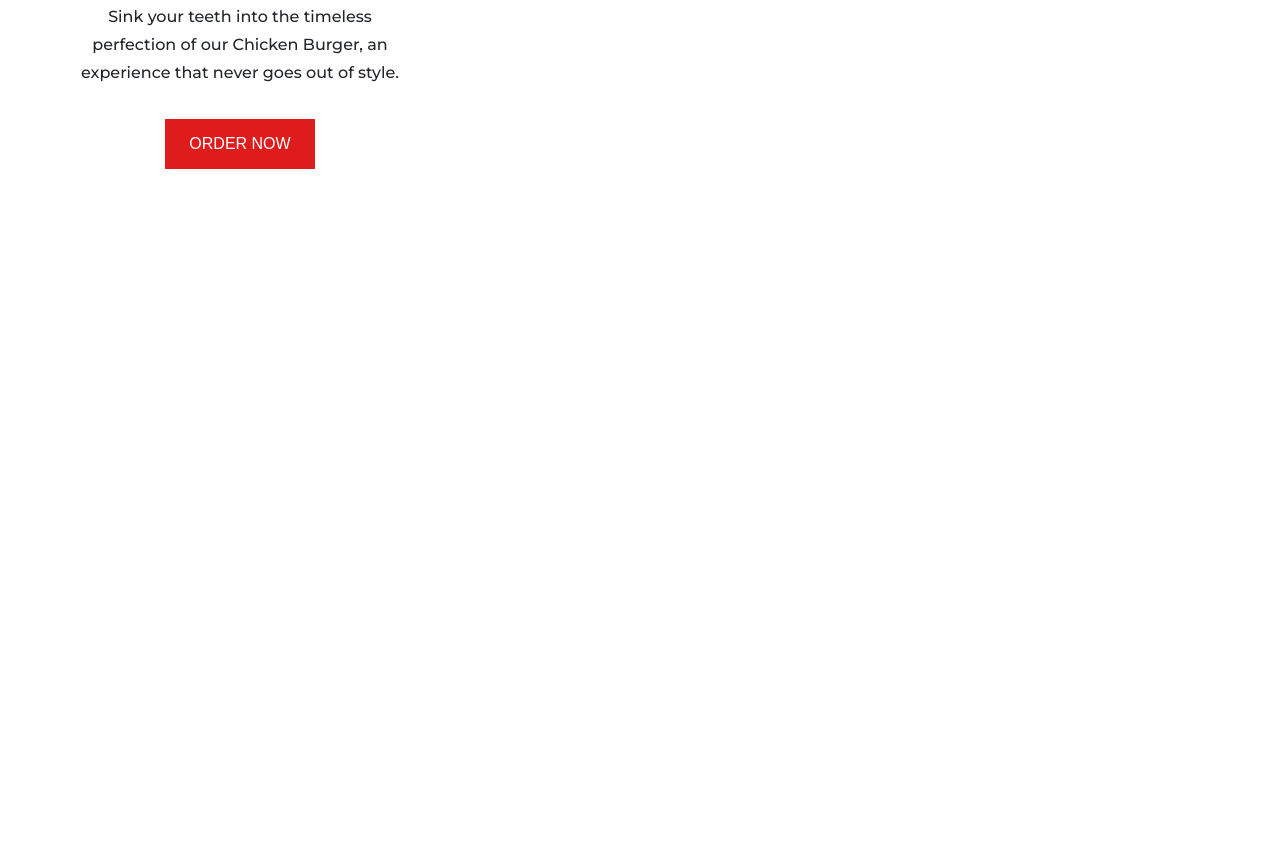
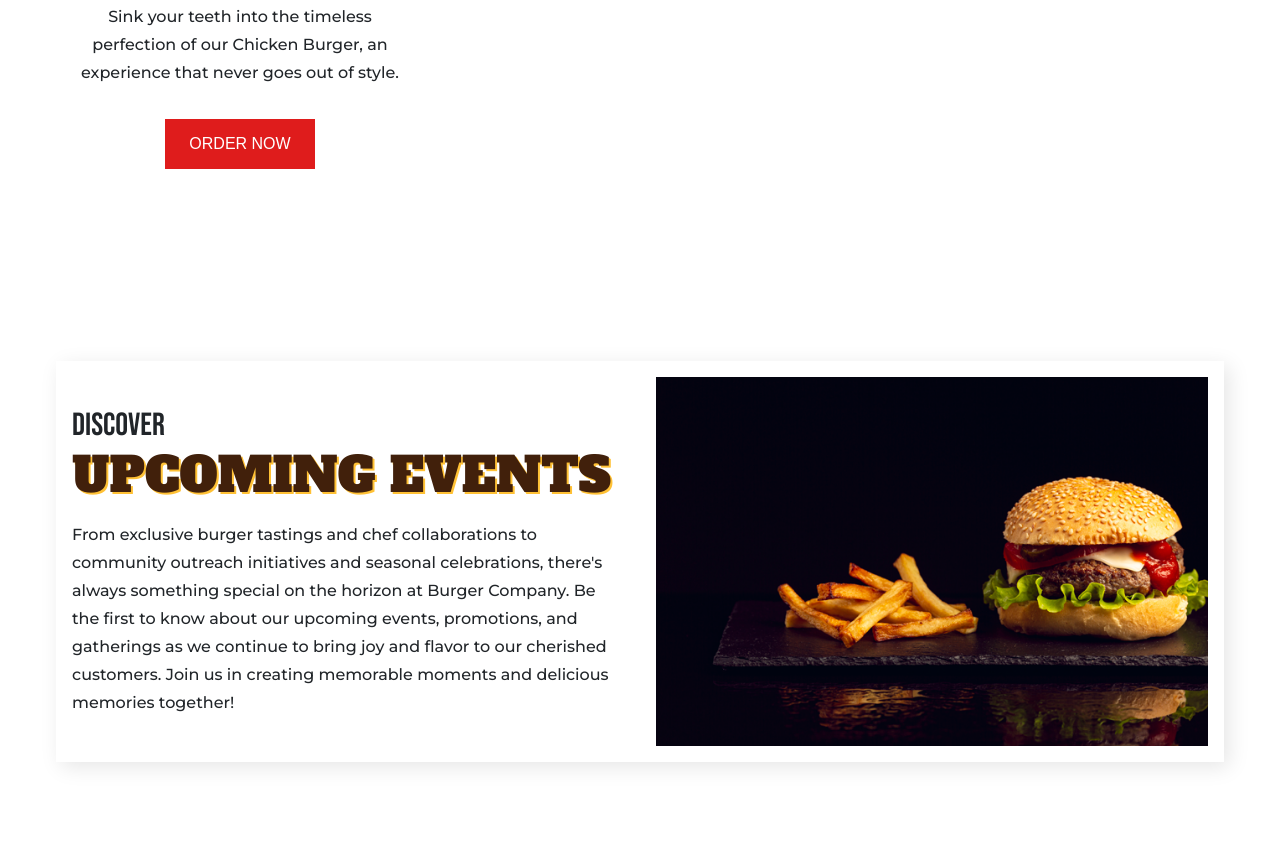
Before and after one commit to sudarshanshelke25/BurgerHaven-LandingPage, a plain HTML site: page index.html in a window 1280 px wide. Shown: the part 1880-2722 px from the top of the page. Before the commit the page ends 2161 px from the top, so only its background shows below. Drawn offline with nearby package versions, Linux system fonts and the light colour scheme.

Commit message:
4th Commit: Create EventSection for BurgerHaven

```diff
--- a/index.html
+++ b/index.html
@@ -76,8 +76,8 @@
         </div>
     </section>
 
-    <section class="order">
-        <div class="section-container order-container" id="menu">
+    <section class="order" id="menu">
+        <div class="section-container order-container" >
             <h3>ALWAYS TASTEY BURGER</h3>
             <h2 class="section-header">
                 CHOOSE & ENJOY
@@ -129,6 +129,32 @@
         </div>
     </section>
 
+    <section class="event" id="event">
+        <div class="section-container event-container">
+            <div class="event-grid">
+                <div class="event-image">
+                    <img src="assets/event.png" alt="event">
+                </div>
+                <div class="event-content">
+                    <h3>
+                        Discover
+                    </h3>
+                    <h2 class="section-header">
+                        UPCOMING EVENTS
+                    </h2>
+                    <p class="section-description">
+                        From exclusive burger tastings and chef collaborations to community
+                        outreach initiatives and seasonal celebrations, there's always
+                        something special on the horizon at Burger Company. Be the first to
+                        know about our upcoming events, promotions, and gatherings as we
+                        continue to bring joy and flavor to our cherished customers. Join us
+                        in creating memorable moments and delicious memories together!
+                    </p>
+                </div>
+            </div>
+        </div>
+    </section>
+
 
 
     <script src="https://unpkg.com/scrollreveal"></script>
--- a/script.js
+++ b/script.js
@@ -45,3 +45,24 @@ ScrollReveal().reveal(".order-card", {
     ...scrollRevealOption,
     interval: 500,
 });
+
+ScrollReveal().reveal(".event-image", {
+    ...scrollRevealOption,
+    origin: "top",
+});
+
+ScrollReveal().reveal(".event-content h3", {
+    ...scrollRevealOption,
+    origin: "left",
+    delay: 500,
+});
+
+ScrollReveal().reveal(".event-content .section-header", {
+    ...scrollRevealOption,
+    delay: 1000,
+});
+
+ScrollReveal().reveal(".event-content .section-description", {
+    ...scrollRevealOption,
+    delay: 1500,
+});
--- a/style.css
+++ b/style.css
@@ -308,6 +308,28 @@ nav {
     line-height: 1.75rem;
 }
 
+.event-grid{
+    display: grid;
+    gap: 2rem;
+    padding: 1rem;
+    box-shadow: 5px 5px 20px rgba(0, 0, 0, 0.1);
+}
+
+.event-content {
+    text-align: center;
+}
+
+.event-content h3 {
+    font-size: 2rem;
+    font-weight: 500;
+    font-family: var(--header-font-2);
+    color: var(--text-dark);
+}
+
+.event-content .section-header {
+    margin-bottom: 1rem;
+}
+
 @media (width > 540px) {
     .banner-container {
         grid-template-columns: repeat(2, 1fr);
@@ -406,6 +428,20 @@ nav {
     .order-grid {
         grid-template-columns: repeat(3, 1fr);
     }
+
+    .event-grid {
+        grid-template-columns: repeat(2, 1fr);
+        align-items: center;
+    }
+
+    .event-image {
+        grid-area: 1/2/2/3;
+    }
+
+    .event-content,
+    .event-content .section-header {
+        text-align: left;
+    }
 }
 
 @media (width > 1024px) {
```
